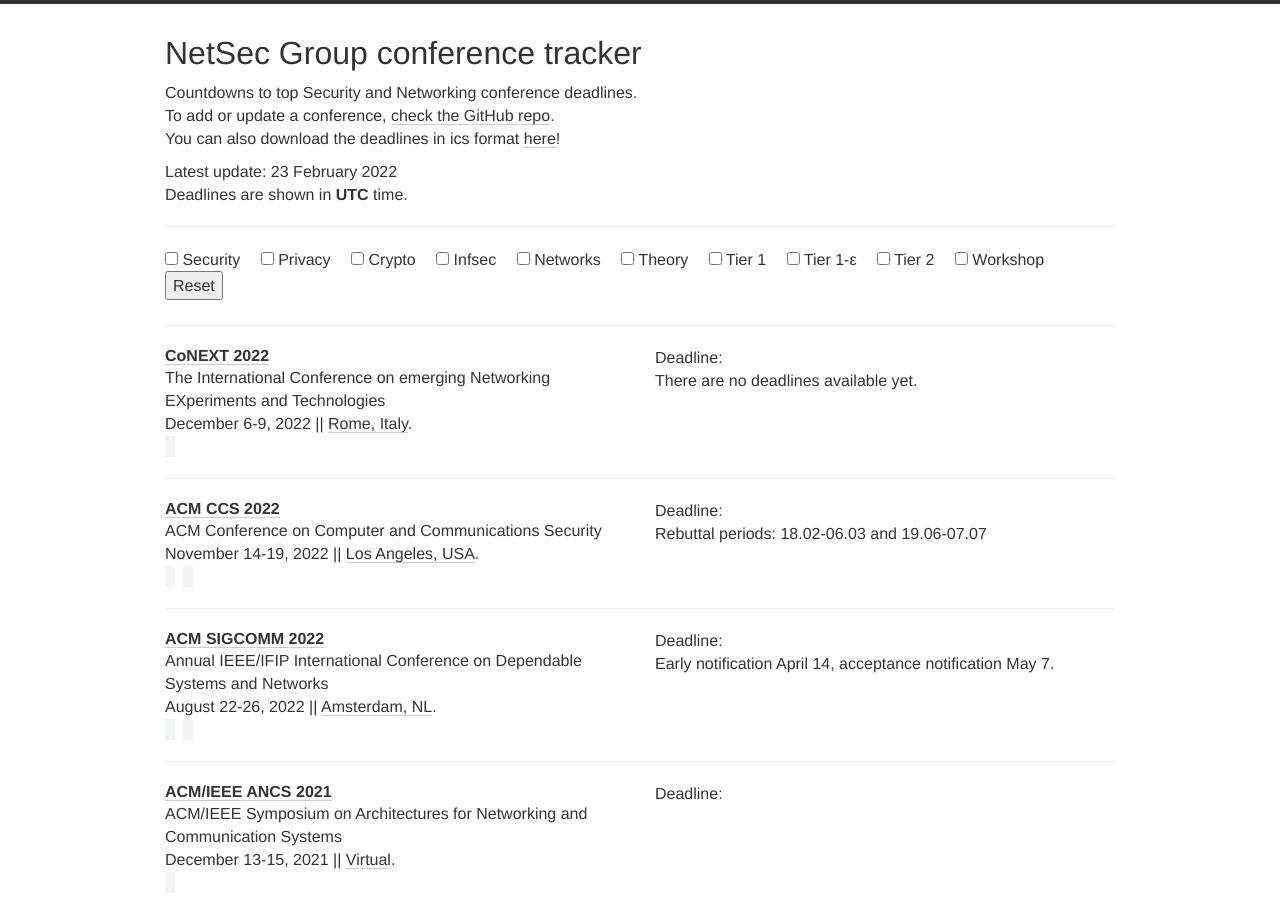
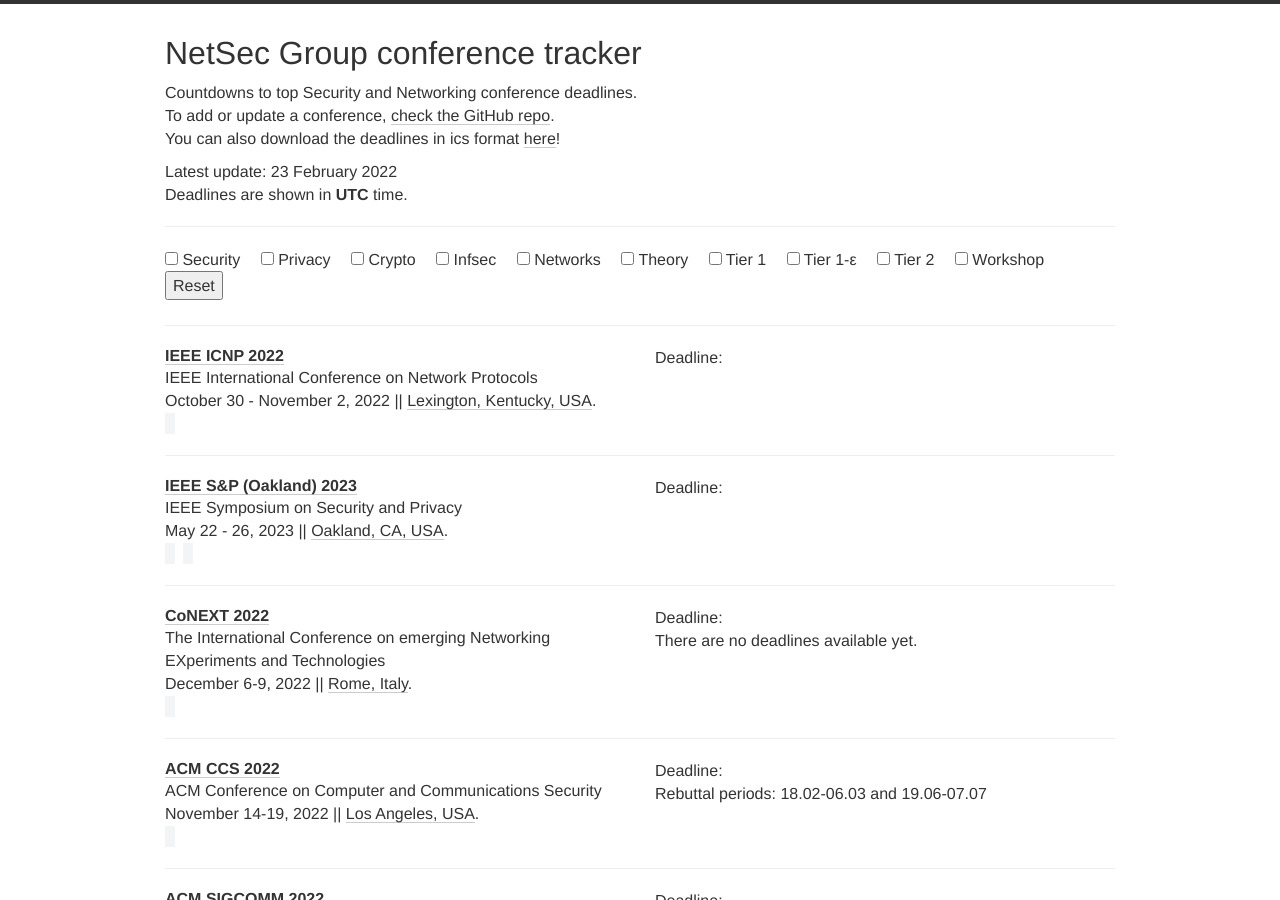
Before and after one commit to netsec-ethz/netsec-deadlines, a Jekyll site: the page built from index.html, in a window 1280 px wide and 900 px high. Built offline with Jekyll 4.4.1, drawn with Linux system fonts in a browser that asks for light colours; nearby versions of some CDN libraries.

Commit message:
Add conferences

```diff
--- a/_data/conferences.yml
+++ b/_data/conferences.yml
@@ -1,3 +1,26 @@
+- name: IEEE ICNP
+  description: IEEE International Conference on Network Protocols
+  year: 2022
+  link: https://icnp22.cs.ucr.edu/index2.html
+  date: October 30 - November 2, 2022
+  deadline: "2022-05-26 20:00"
+  abstract: "2022-05-19 20:00"
+  timezone: America/New_York  # EDT
+  place: Lexington, Kentucky, USA
+  tags: [NET]
+
+- name: IEEE S&P (Oakland)
+  year: 2023
+  date: "May 22 - 26, 2023"
+  place: Oakland, CA, USA
+  description: IEEE Symposium on Security and Privacy
+  link: https://www.ieee-security.org/TC/SP2023/cfpapers.html
+  deadline:
+    - "2022-04-01 23:59:59"
+    - "2022-08-19 23:59:59"
+    - "2022-12-02 23:59:59"
+  tags: [PRIV, SEC]
+
 - name: CoNEXT
   year: 2022
   date: "December 6-9, 2022"
@@ -6,7 +29,6 @@
   description: The International Conference on emerging Networking EXperiments and Technologies
   comment: There are no deadlines available yet.
   deadline: TBD
-  abstract: TBD
   timezone: Europe/Zurich # CET
   tags: [NET]
 
@@ -20,7 +42,7 @@
     - "2022-01-14 23:59"
     - "2022-05-02 23:59"
   comment: "Rebuttal periods: 18.02-06.03 and 19.06-07.07"
-  tags: [SEC, T1]
+  tags: [SEC]
 
 - name: ACM SIGCOMM
   year: 2022
@@ -87,7 +109,7 @@
     - "%y-12-01 06:59"
   timezone: America/New_York   # EDT
   comment: Rolling deadline every quarter.
-  tags: [NET, Teps]
+  tags: [NET]
 
 - name: NDSS
   year: 2022
```
